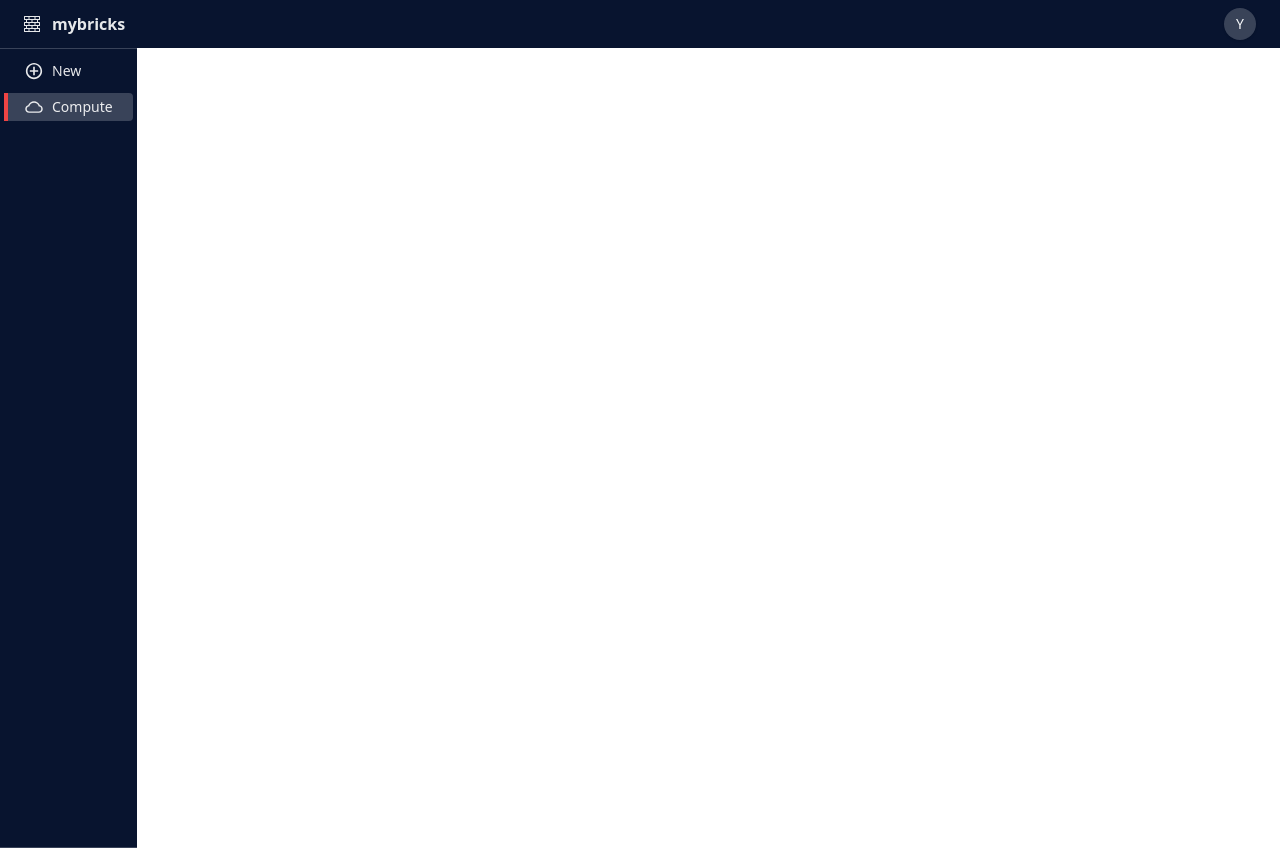
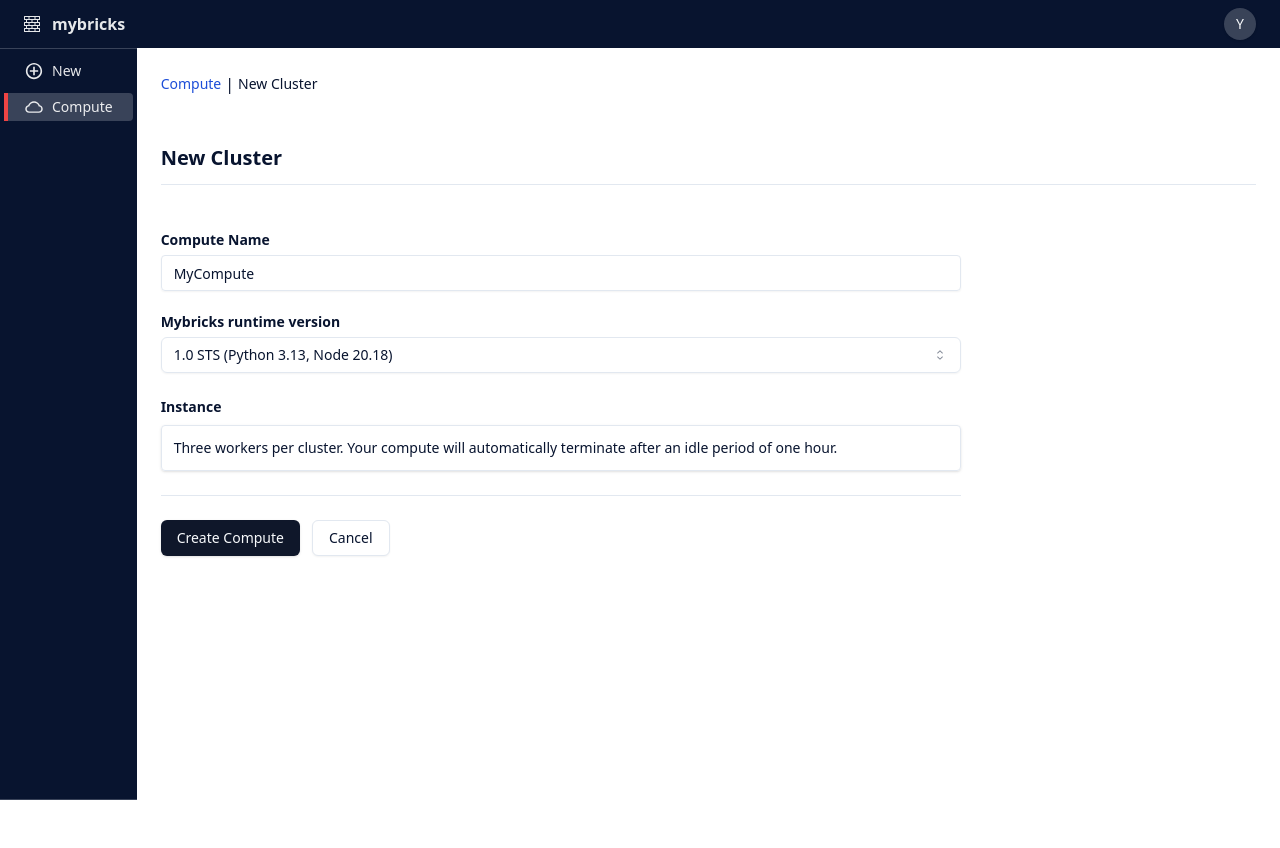
Before and after one commit to yonatan-h/mypache, a React (Vite) app in the folder frontend/: page /compute/new-cluster in a window 1280 px wide. After the commit the page ends 800 px from the top, so only its background shows below. Built offline with nearby package versions, Linux system fonts and the light colour scheme.

Commit message:
add new cluster page

```diff
--- a/frontend/package.json
+++ b/frontend/package.json
@@ -11,6 +11,8 @@
   },
   "dependencies": {
     "@radix-ui/react-icons": "^1.3.0",
+    "@radix-ui/react-label": "^2.1.0",
+    "@radix-ui/react-select": "^2.1.2",
     "@radix-ui/react-slot": "^1.1.0",
     "@tanstack/react-query": "^5.59.16",
     "axios": "^1.7.7",
--- a/frontend/src/components/layout/Layout.tsx
+++ b/frontend/src/components/layout/Layout.tsx
@@ -18,7 +18,7 @@ export default function Layout() {
       <div className="flex-1 flex ">
         <nav
           className={`
-            min-h-screen py-2 bg-foreground border-y text-background/90
+             py-2 bg-foreground border-y text-background/90
             border-background/20 flex flex-col gap-2`}
         >
           <NavigationLink Icon={IoMdAddCircleOutline} title="New" to="/" />
--- /dev/null
+++ b/frontend/src/components/layout/NavChain.tsx
@@ -0,0 +1,26 @@
+import React from "react";
+import { NavLink } from "react-router-dom";
+
+export default function NavChain({
+  paths,
+}: {
+  paths: { path: string; label: string }[];
+}) {
+  return (
+    <div className="flex items-center gap-1">
+      {paths.map(({ path, label }, i) => (
+        <React.Fragment key={path}>
+          <NavLink
+            to={path}
+            className={`text-sm ${
+              i === paths.length - 1 ? "" : "text-blue-700"
+            }`}
+          >
+            {label}
+          </NavLink>
+          {i !== paths.length - 1 && <span>|</span>}
+        </React.Fragment>
+      ))}
+    </div>
+  );
+}
--- /dev/null
+++ b/frontend/src/components/ui/label.tsx
@@ -0,0 +1,24 @@
+import * as React from "react"
+import * as LabelPrimitive from "@radix-ui/react-label"
+import { cva, type VariantProps } from "class-variance-authority"
+
+import { cn } from "@/lib/utils"
+
+const labelVariants = cva(
+  "text-sm font-medium leading-none peer-disabled:cursor-not-allowed peer-disabled:opacity-70"
+)
+
+const Label = React.forwardRef<
+  React.ElementRef<typeof LabelPrimitive.Root>,
+  React.ComponentPropsWithoutRef<typeof LabelPrimitive.Root> &
+    VariantProps<typeof labelVariants>
+>(({ className, ...props }, ref) => (
+  <LabelPrimitive.Root
+    ref={ref}
+    className={cn(labelVariants(), className)}
+    {...props}
+  />
+))
+Label.displayName = LabelPrimitive.Root.displayName
+
+export { Label }
--- /dev/null
+++ b/frontend/src/components/ui/select.tsx
@@ -0,0 +1,162 @@
+import * as React from "react"
+import {
+  CaretSortIcon,
+  CheckIcon,
+  ChevronDownIcon,
+  ChevronUpIcon,
+} from "@radix-ui/react-icons"
+import * as SelectPrimitive from "@radix-ui/react-select"
+
+import { cn } from "@/lib/utils"
+
+const Select = SelectPrimitive.Root
+
+const SelectGroup = SelectPrimitive.Group
+
+const SelectValue = SelectPrimitive.Value
+
+const SelectTrigger = React.forwardRef<
+  React.ElementRef<typeof SelectPrimitive.Trigger>,
+  React.ComponentPropsWithoutRef<typeof SelectPrimitive.Trigger>
+>(({ className, children, ...props }, ref) => (
+  <SelectPrimitive.Trigger
+    ref={ref}
+    className={cn(
+      "flex h-9 w-full items-center justify-between whitespace-nowrap rounded-md border border-input bg-transparent px-3 py-2 text-sm shadow-sm ring-offset-background placeholder:text-muted-foreground focus:outline-none focus:ring-1 focus:ring-ring disabled:cursor-not-allowed disabled:opacity-50 [&>span]:line-clamp-1",
+      className
+    )}
+    {...props}
+  >
+    {children}
+    <SelectPrimitive.Icon asChild>
+      <CaretSortIcon className="h-4 w-4 opacity-50" />
+    </SelectPrimitive.Icon>
+  </SelectPrimitive.Trigger>
+))
+SelectTrigger.displayName = SelectPrimitive.Trigger.displayName
+
+const SelectScrollUpButton = React.forwardRef<
+  React.ElementRef<typeof SelectPrimitive.ScrollUpButton>,
+  React.ComponentPropsWithoutRef<typeof SelectPrimitive.ScrollUpButton>
+>(({ className, ...props }, ref) => (
+  <SelectPrimitive.ScrollUpButton
+    ref={ref}
+    className={cn(
+      "flex cursor-default items-center justify-center py-1",
+      className
+    )}
+    {...props}
+  >
+    <ChevronUpIcon />
+  </SelectPrimitive.ScrollUpButton>
+))
+SelectScrollUpButton.displayName = SelectPrimitive.ScrollUpButton.displayName
+
+const SelectScrollDownButton = React.forwardRef<
+  React.ElementRef<typeof SelectPrimitive.ScrollDownButton>,
+  React.ComponentPropsWithoutRef<typeof SelectPrimitive.ScrollDownButton>
+>(({ className, ...props }, ref) => (
+  <SelectPrimitive.ScrollDownButton
+    ref={ref}
+    className={cn(
+      "flex cursor-default items-center justify-center py-1",
+      className
+    )}
+    {...props}
+  >
+    <ChevronDownIcon />
+  </SelectPrimitive.ScrollDownButton>
+))
+SelectScrollDownButton.displayName =
+  SelectPrimitive.ScrollDownButton.displayName
+
+const SelectContent = React.forwardRef<
+  React.ElementRef<typeof SelectPrimitive.Content>,
+  React.ComponentPropsWithoutRef<typeof SelectPrimitive.Content>
+>(({ className, children, position = "popper", ...props }, ref) => (
+  <SelectPrimitive.Portal>
+    <SelectPrimitive.Content
+      ref={ref}
+      className={cn(
+        "relative z-50 max-h-96 min-w-[8rem] overflow-hidden rounded-md border bg-popover text-popover-foreground shadow-md data-[state=open]:animate-in data-[state=closed]:animate-out data-[state=closed]:fade-out-0 data-[state=open]:fade-in-0 data-[state=closed]:zoom-out-95 data-[state=open]:zoom-in-95 data-[side=bottom]:slide-in-from-top-2 data-[side=left]:slide-in-from-right-2 data-[side=right]:slide-in-from-left-2 data-[side=top]:slide-in-from-bottom-2",
+        position === "popper" &&
+          "data-[side=bottom]:translate-y-1 data-[side=left]:-translate-x-1 data-[side=right]:translate-x-1 data-[side=top]:-translate-y-1",
+        className
+      )}
+      position={position}
+      {...props}
+    >
+      <SelectScrollUpButton />
+      <SelectPrimitive.Viewport
+        className={cn(
+          "p-1",
+          position === "popper" &&
+            "h-[var(--radix-select-trigger-height)] w-full min-w-[var(--radix-select-trigger-width)]"
+        )}
+      >
+        {children}
+      </SelectPrimitive.Viewport>
+      <SelectScrollDownButton />
+    </SelectPrimitive.Content>
+  </SelectPrimitive.Portal>
+))
+SelectContent.displayName = SelectPrimitive.Content.displayName
+
+const SelectLabel = React.forwardRef<
+  React.ElementRef<typeof SelectPrimitive.Label>,
+  React.ComponentPropsWithoutRef<typeof SelectPrimitive.Label>
+>(({ className, ...props }, ref) => (
+  <SelectPrimitive.Label
+    ref={ref}
+    className={cn("px-2 py-1.5 text-sm font-semibold", className)}
+    {...props}
+  />
+))
+SelectLabel.displayName = SelectPrimitive.Label.displayName
+
+const SelectItem = React.forwardRef<
+  React.ElementRef<typeof SelectPrimitive.Item>,
+  React.ComponentPropsWithoutRef<typeof SelectPrimitive.Item>
+>(({ className, children, ...props }, ref) => (
+  <SelectPrimitive.Item
+    ref={ref}
+    className={cn(
+      "relative flex w-full cursor-default select-none items-center rounded-sm py-1.5 pl-2 pr-8 text-sm outline-none focus:bg-accent focus:text-accent-foreground data-[disabled]:pointer-events-none data-[disabled]:opacity-50",
+      className
+    )}
+    {...props}
+  >
+    <span className="absolute right-2 flex h-3.5 w-3.5 items-center justify-center">
+      <SelectPrimitive.ItemIndicator>
+        <CheckIcon className="h-4 w-4" />
+      </SelectPrimitive.ItemIndicator>
+    </span>
+    <SelectPrimitive.ItemText>{children}</SelectPrimitive.ItemText>
+  </SelectPrimitive.Item>
+))
+SelectItem.displayName = SelectPrimitive.Item.displayName
+
+const SelectSeparator = React.forwardRef<
+  React.ElementRef<typeof SelectPrimitive.Separator>,
+  React.ComponentPropsWithoutRef<typeof SelectPrimitive.Separator>
+>(({ className, ...props }, ref) => (
+  <SelectPrimitive.Separator
+    ref={ref}
+    className={cn("-mx-1 my-1 h-px bg-muted", className)}
+    {...props}
+  />
+))
+SelectSeparator.displayName = SelectPrimitive.Separator.displayName
+
+export {
+  Select,
+  SelectGroup,
+  SelectValue,
+  SelectTrigger,
+  SelectContent,
+  SelectLabel,
+  SelectItem,
+  SelectSeparator,
+  SelectScrollUpButton,
+  SelectScrollDownButton,
+}
--- a/frontend/src/pages/new-cluster/NewCluster.tsx
+++ b/frontend/src/pages/new-cluster/NewCluster.tsx
@@ -1,7 +1,89 @@
+import { useState } from "react";
+import { Link } from "react-router-dom";
+import NavChain from "../../components/layout/NavChain";
+import { Button } from "../../components/ui/button";
+import { Input } from "../../components/ui/input";
+import { Label } from "../../components/ui/label";
+import {
+  Select,
+  SelectContent,
+  SelectItem,
+  SelectTrigger,
+  SelectValue,
+} from "../../components/ui/select";
+
 export default function NewCluster() {
+  const [computeName, setComputeName] = useState("MyCompute");
+  const runTimes = [
+    {
+      id: "rn1",
+      label: "1.0 STS (Python 3.13, Node 20.18)",
+    },
+  ];
+  const [runTime, setRunTime] = useState(runTimes[0].id);
+
   return (
-    <div>
-      <div></div>
+    <div className="flex flex-col gap-12">
+      <NavChain
+        paths={[
+          { path: "/compute", label: "Compute" },
+          { path: "/compute/new-cluster", label: "New Cluster" },
+        ]}
+      />
+
+      <div>
+        <h1 className="font-bold text-xl pb-3">New Cluster</h1>
+        <hr />
+      </div>
+      <form
+        className="flex flex-col gap-6 max-w-[800px]"
+        onSubmit={(e) => {
+          e.preventDefault();
+        }}
+      >
+        <Label className="flex flex-col gap-2">
+          <span className="font-bold">Compute Name</span>
+          <Input
+            className="min-w-0"
+            required
+            value={computeName}
+            onChange={(e) => setComputeName(e.target.value)}
+          ></Input>
+        </Label>
+
+        <Label className="flex flex-col gap-2">
+          <span className="font-bold">Mybricks runtime version</span>
+          <Select value={runTime} onValueChange={setRunTime}>
+            <SelectTrigger className="">
+              <SelectValue placeholder="Theme" />
+            </SelectTrigger>
+            <SelectContent>
+              {runTimes.map(({ id, label }) => (
+                <SelectItem key={id} value={id}>
+                  {label}
+                </SelectItem>
+              ))}
+            </SelectContent>
+          </Select>
+        </Label>
+
+        <div className="text-sm flex flex-col gap-2">
+          <span className="font-bold">Instance</span>
+          <p className="rounded shadow border p-3">
+            Three workers per cluster. Your compute will automatically terminate
+            after an idle period of one hour.
+          </p>
+        </div>
+        <hr />
+        <div className="flex flex-wrap gap-3">
+          <Button>Create Compute</Button>
+          <Link to="/compute">
+            <Button variant={"outline"} type="button">
+              Cancel
+            </Button>
+          </Link>
+        </div>
+      </form>
     </div>
   );
 }
```
Also changed, not shown: 1 other file (tests, documents, lock files or other folders).
